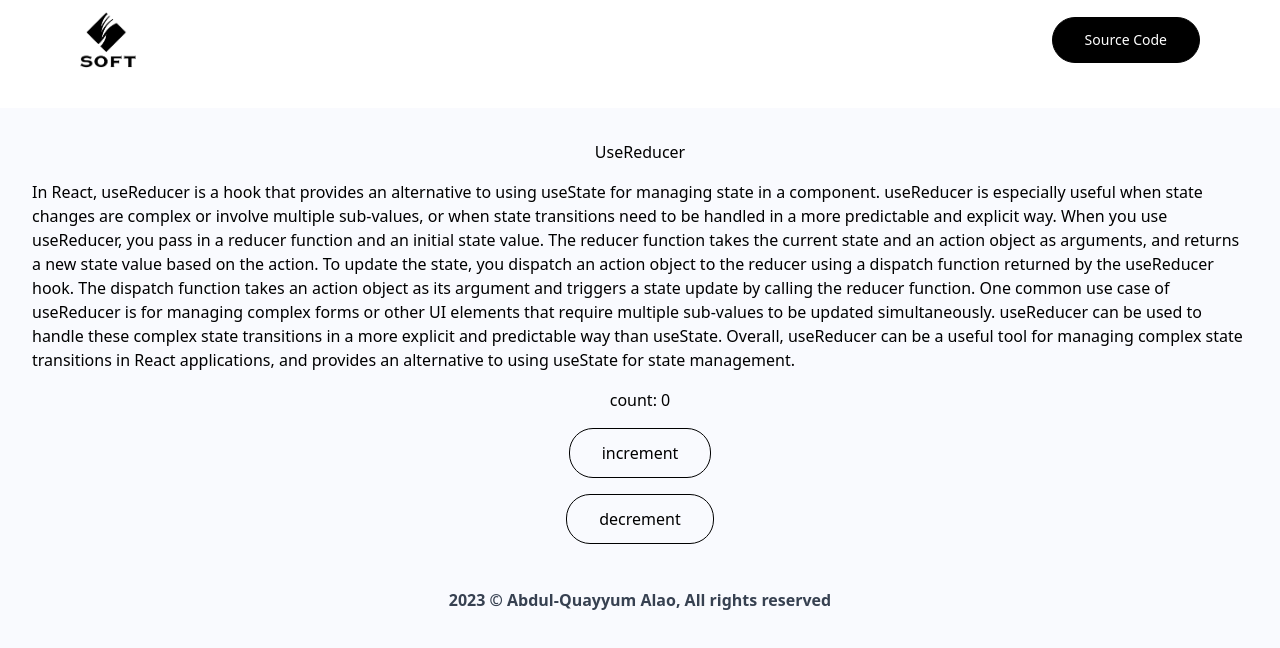
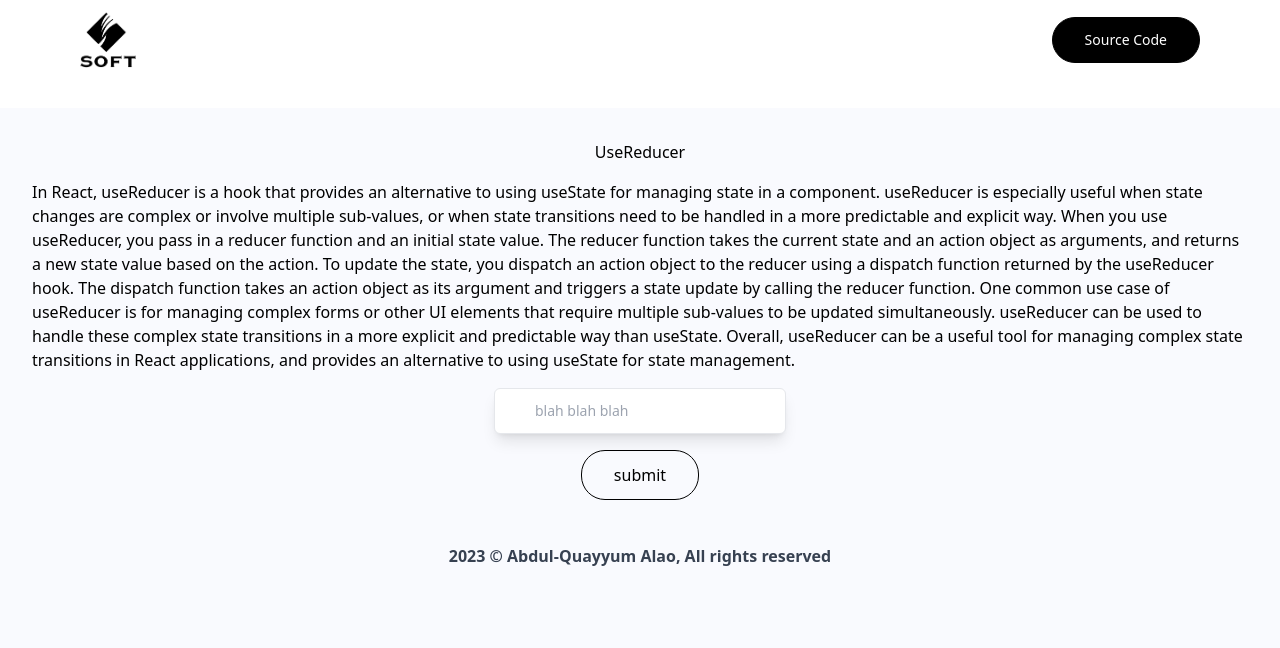
Before and after one commit to AbdulQuayyum/React-Hooks, a React (Create React App) app: page /UseReducer in a window 1280 px wide. Shown: the top 648 px of the page. Built offline with nearby package versions, Linux system fonts and the light colour scheme.

Commit message:
Cooking👨🏾‍🍳...

```diff
--- a/src/Views/UseReducer.js
+++ b/src/Views/UseReducer.js
@@ -1,18 +1,57 @@
-import React, { useReducer } from 'react'
+// import React, { useReducer } from 'react'
+
+// function reducer(state, action) {
+//   switch (action.type) {
+//     case "increment":
+//       return state + 1
+//     case "decrement":
+//       return state - 1
+//     default:
+//       return state
+//   }
+// }
+
+// const UseReducer = () => {
+//   const [count, dispatch] = useReducer(reducer, 0)
+
+//   return (
+//     <div className='flex flex-col items-center justify-center w-full gap-y-4 '>
+//       <h4> UseReducer </h4>
+//       <p>In React, useReducer is a hook that provides an alternative to using useState for managing state in a component. useReducer is especially useful when state changes are complex or involve multiple sub-values, or when state transitions need to be handled in a more predictable and explicit way.
+
+//         When you use useReducer, you pass in a reducer function and an initial state value. The reducer function takes the current state and an action object as arguments, and returns a new state value based on the action.
+
+//         To update the state, you dispatch an action object to the reducer using a dispatch function returned by the useReducer hook. The dispatch function takes an action object as its argument and triggers a state update by calling the reducer function.
+
+//         One common use case of useReducer is for managing complex forms or other UI elements that require multiple sub-values to be updated simultaneously. useReducer can be used to handle these complex state transitions in a more explicit and predictable way than useState.
+
+//         Overall, useReducer can be a useful tool for managing complex state transitions in React applications, and provides an alternative to using useState for state management.</p>
+//       <div>count: {count}</div>
+//       <button className='px-8 py-3 border border-black hover:text-gray-500 hover:border-gray-500 rounded-3xl' onClick={() => dispatch({ type: "increment" })}>increment</button>
+//       <button className='px-8 py-3 border border-black hover:text-gray-500 hover:border-gray-500 rounded-3xl' onClick={() => dispatch({ type: "decrement" })}>decrement</button>
+//     </div>
+//   )
+// }
+
+// export default UseReducer
+
+
+import React, { useReducer, useState } from 'react'
 
 function reducer(state, action) {
   switch (action.type) {
-    case "increment":
-      return state + 1
-    case "decrement":
-      return state - 1
+    case "add-todo":
+      return { todos: [...state.todos, { text: action.text, completed: false }] }
+    case "remove-todo":
+      return
     default:
       return state
   }
 }
 
 const UseReducer = () => {
-  const [count, dispatch] = useReducer(reducer, 0)
+  const [{ todos }, dispatch] = useReducer(reducer, { todos: [] })
+  const [text, setText] = useState()
 
   return (
     <div className='flex flex-col items-center justify-center w-full gap-y-4 '>
@@ -26,9 +65,28 @@ const UseReducer = () => {
         One common use case of useReducer is for managing complex forms or other UI elements that require multiple sub-values to be updated simultaneously. useReducer can be used to handle these complex state transitions in a more explicit and predictable way than useState.
 
         Overall, useReducer can be a useful tool for managing complex state transitions in React applications, and provides an alternative to using useState for state management.</p>
-      <div>count: {count}</div>
-      <button className='px-8 py-3 border border-black hover:text-gray-500 hover:border-gray-500 rounded-3xl' onClick={() => dispatch({ type: "increment" })}>increment</button>
-      <button className='px-8 py-3 border border-black hover:text-gray-500 hover:border-gray-500 rounded-3xl' onClick={() => dispatch({ type: "decrement" })}>decrement</button>
+      <form
+        className='flex flex-col items-center justify-center w-full gap-y-4'
+        onSubmit={e => {
+          e.preventDefault()
+          dispatch({ type: "add-todo", text })
+          setText("")
+        }}>
+        <input placeholder='blah blah blah' className='block py-3 pl-10 pr-12 text-sm font-medium bg-white border border-gray-200 rounded-md shadow-lg font-nunito focus:border-black focus:outline-none focus:ring-0 dark:bg-transparent dark:border-black' type='text' name='text' value={text} onChange={e => setText(e.target.value)} />
+        <button
+          className='px-8 py-3 border border-black hover:text-gray-500 hover:border-gray-500 rounded-3xl'
+          onClick={e => {
+            e.preventDefault()
+            dispatch({ type: "add-todo", text })
+            setText("")
+          }}>
+          submit
+        </button>
+      </form>
+      {/* <pre> {JSON.stringify(todos, null, 2)} </pre> */}
+      {todos.map(t => (
+        <div key={t.text}> {t.text} </div>
+      ))}
     </div>
   )
 }
```
